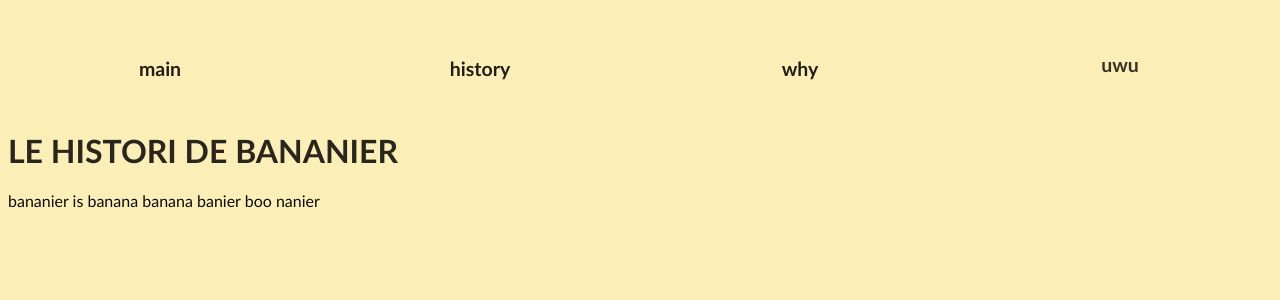
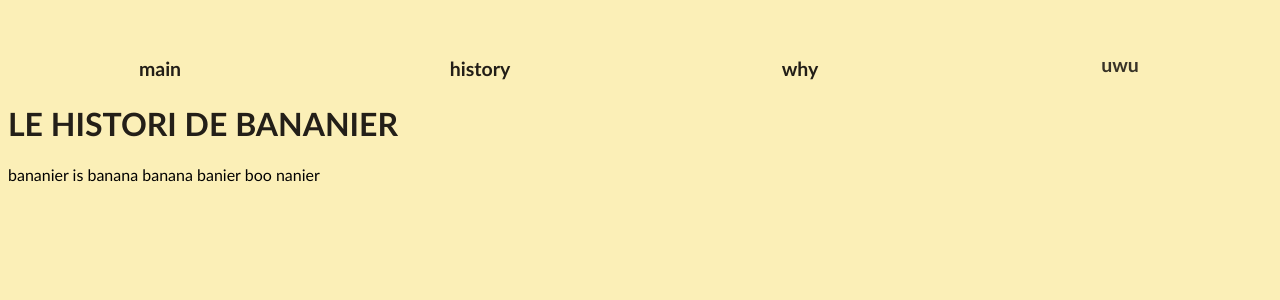
Before and after one commit to DVDTSB/bananier.science, a React (Create React App) app: page /history in a window 1280 px wide. Shown: the top 300 px of the page. Built offline with nearby package versions, Linux system fonts and the light colour scheme.

Commit message:
added pages and shit

```diff
--- a/src/index.css
+++ b/src/index.css
@@ -29,7 +29,7 @@ button{
   animation-name: content;
   animation-duration: 6s;
   opacity: 0;
-  animation-delay: 1s;
+  animation-delay: 0s;
   animation-fill-mode: forwards;
 }
 .navbar{
```
